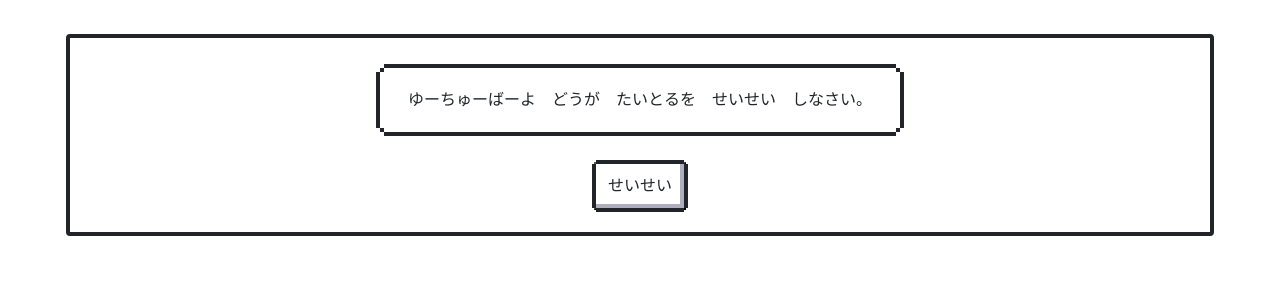
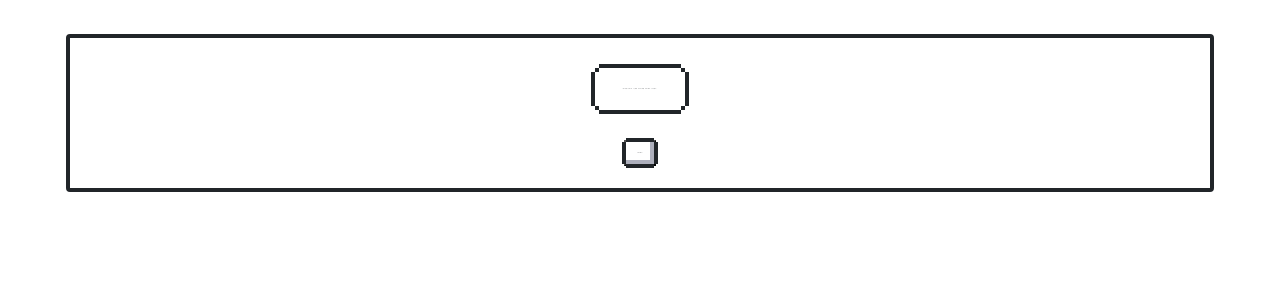
Before and after one commit to enpitut2018/shiokawagumi_winter, a PHP site: page / in a window 1280 px wide. Shown: the top 300 px of the page. Run offline with PHP 8.4, Linux system fonts and the light colour scheme; some web fonts are replaced.

Commit message:
フォントサイズ

```diff
--- a/style.css
+++ b/style.css
@@ -5,6 +5,7 @@
 
 body {
   font-family: "MyFont";
+  font-size: 1.2px;
   padding: 0 2rem;
   margin: 2rem;
 }
```
